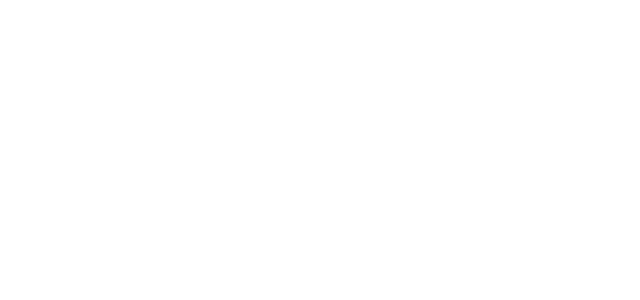
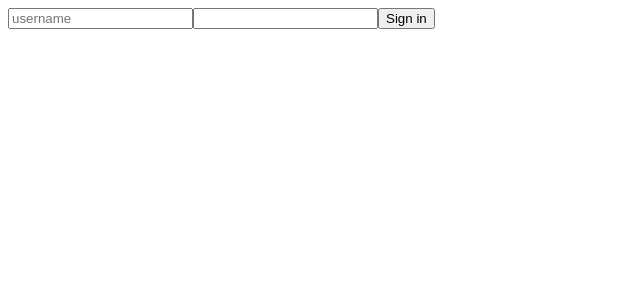
Before and after one commit to davidStupen/CashFlow, a React (Vite) app in the folder cash-flow-frontend/: page / in a window 1280 px wide. Shown: the top 300 px of the page, without its empty margins (0-640 px from the left). Built offline with nearby package versions, Linux system fonts and the light colour scheme.

Commit message:
login na frontendu

```diff
--- a/cash-flow-frontend/src/App.jsx
+++ b/cash-flow-frontend/src/App.jsx
@@ -1,6 +1,14 @@
+import { Route, Routes } from "react-router-dom"
+import Login from "./pages/Login"
 
 function App() {
-
+  return(
+    <div>
+      <Routes>
+        <Route path="/" element={<Login />} />
+      </Routes>
+    </div>
+  )
 }
 
 export default App
--- a/cash-flow-frontend/src/main.jsx
+++ b/cash-flow-frontend/src/main.jsx
@@ -1,4 +1,3 @@
-import { StrictMode } from 'react'
 import { createRoot } from 'react-dom/client'
 import './index.css'
 import App from './App.jsx'
--- /dev/null
+++ b/cash-flow-frontend/src/pages/Login.jsx
@@ -0,0 +1,33 @@
+import { useState } from "react"
+import api from "../api"
+
+const Login = () => {
+  const [login, setLogin] = useState({username:"", password:""})
+  const [error, setError] = useState("")
+  const handlerLogin = e => {
+    const {name, value} = e.target
+    setLogin(item => ({
+      ...item,
+      [name]: value
+    }))
+  }
+  const handlerSubmit = async e => {
+    e.preventDefault()
+    try{
+      await api.post("/api/auth/login", login)
+    } catch(err){
+      setError(err.response?.data)
+    }
+  }
+  return(
+    <div>
+      <form onSubmit={handlerSubmit}>
+        <input type="text" name="username" value={login.username} placeholder="username" onChange={handlerLogin}/>
+        <input type="password" name="password" value={login.password} onChange={handlerLogin}/>
+        <input type="submit" value="Sign in"/>
+      </form>
+      <h3>{error}</h3>
+    </div>
+  )
+}
+export default Login
```
